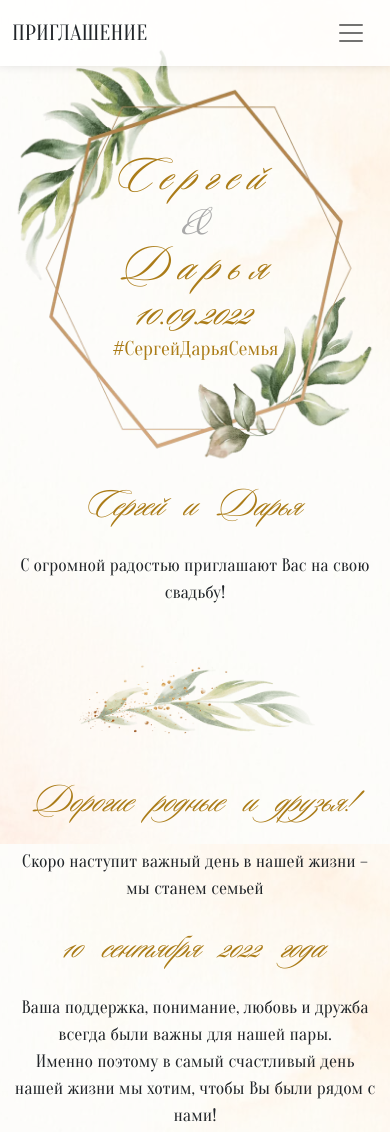
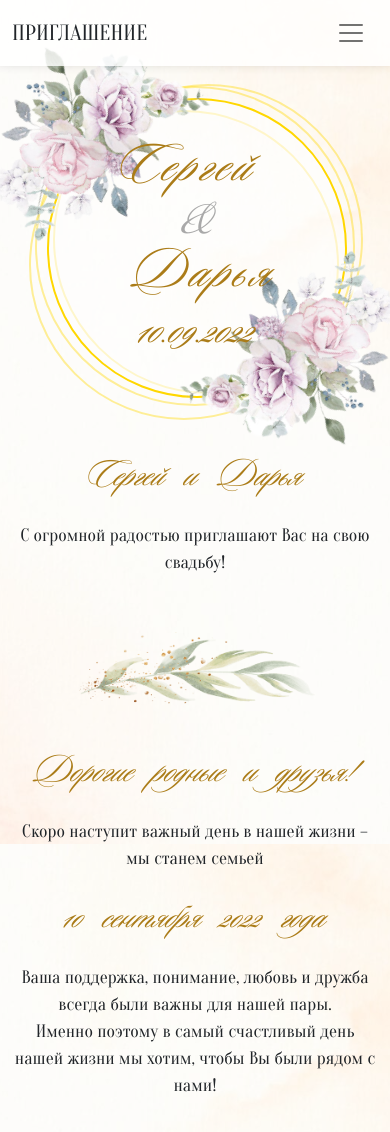
Before and after one commit to Chicony/marriage, a plain HTML site: page index.html in a window 390 px wide. Shown: the top 1132 px of the page. Drawn offline with nearby package versions, Linux system fonts and the light colour scheme.

Commit message:
Changed banner

```diff
--- a/index.html
+++ b/index.html
@@ -37,7 +37,7 @@
                       <a class="nav-link" href="#sectionTimer">Таймер</a>
                     </li>
                     <li class="nav-item">
-                      <a class="nav-link" href="#">Дресс-код</a>
+                      <a class="nav-link" href="#sectionDressCode">Дресс-код</a>
                     </li>
                     <li class="nav-item">
                       <a class="nav-link" href="#sectionTag">Хештег</a>
@@ -50,15 +50,17 @@
         </div>
       </div>
     </header>
-    <div class="container banner">
-      <div class="container-image">
-        <img class="image-border" src="template/image/border.webp" alt="">
+    <div class="banner">
+      <div class="container-banner">
+        <div class="container-border right"></div>
+        <div class="container-border left"></div>
+        <img class="image-border left" src="template/image/border-first.png" alt="">
+        <img class="image-border right" src="template/image/border-second.png" alt="">
         <div class="container-data">
           <div class="first-name">Сергей</div>
           <div class="symbol">&</div>
           <div class="last-name">Дарья</div>
           <div class="date">10.09.2022</div>
-          <div class="tag">#СергейДарьяСемья</div>
         </div>
       </div>
       <div class="title">Сергей и Дарья</div>
@@ -130,6 +132,20 @@
       </div>
       <div class="timer" id="timer"></div>
     </div>
+    <div class="container section" id="sectionDressCode">
+      <div class="title">Дресс-код</div>
+      <div class="description">
+        Мы будем рады, если Вы поддержите в своих нарядах
+        <br />
+        цветовую гамму нашей свадьбы.
+      </div>
+      <div class="container-colors">
+        <div class="color-box yellow"></div>
+        <div class="color-box red"></div>
+        <div class="color-box purple"></div>
+        <div class="color-box green"></div>
+      </div>
+    </div>
     <div class="container section" id="sectionTag">
       <div class="title">
         Свадебный хештег
--- a/template/style/main.css
+++ b/template/style/main.css
@@ -16,7 +16,7 @@ body:before
     left: 0;
     width: 100%;
     height: 100%;
-    background-color: rgba(255, 255, 255, .5);
+    background-color: rgba(255, 255, 255, 0.5);
     position: absolute;
     z-index: -1;
 }
@@ -60,36 +60,96 @@ body:before
 .banner
 {
     text-align: center;
+    overflow-x: hidden;
+    padding-top: 16px;
 }
 
-.container-image
+.container-banner
 {
-    margin: 0 auto;
-    width: fit-content;
+    margin: 40px auto;
+    width: 500px;
+    height: 500px;
+    border-radius: 50%;
+    border: 2px solid rgba(255, 215, 0, .4);
     position: relative;
+}
+
+.container-border
+{
+    width: 450px;
+    height: 450px;
+    border-radius: 50%;
+    border: 2px solid rgba(255, 215, 0, .4);
+    position: absolute;
+}
+
+.container-border.right
+{
+    top: 22px;
+    right: 14px;
+}
+
+.container-border.left
+{
+    bottom: 10px;
+    left: 16px;
 }
 
 .image-border
 {
-    max-width: 100%;
-    height: 600px;
+    width: 300px;
+    height: 360px;
+    position: absolute;
+    z-index: 10;
+}
+
+.image-border.left
+{
+    left: -110px;
+    top: -70px;
+    transform: rotate(30deg);
+}
+
+.image-border.right
+{
+    right: -110px;
+    bottom: -70px;
+    transform: rotate(30deg);
 }
 
 .container-data
 {
     font-family: "CeremoniousOne", sans-serif;
     font-size: 80px;
+    width: 430px;
+    height: 430px;
+    border-radius: 50%;
+    border: 2px solid #ffd700;
+    background-color: rgba(255, 255, 255, .5);
     color: #AB7C18;
-    width: 250px;
     position: absolute;
-    top: 140px;
-    left: calc(50% - 125px);
+    top: 35px;
+    left: 35px;
+    padding: 40px 70px 0;
 }
 
 .container-data .last-name,
 .container-data .first-name
 {
     letter-spacing: 10px;
+}
+
+.container-data .last-name,
+.container-data .first-name,
+.container-data .date
+{
+    position: relative;
+    z-index: 20;
+}
+
+.container-data .first-name
+{
+    text-align: left;
 }
 
 .container-data .last-name
@@ -101,15 +161,6 @@ body:before
 {
     text-align: center;
     font-size: 50px;
-    margin-top: -30px;
-}
-
-.container-data .tag
-{
-    font-family: "Oranienbaum", sans-serif;
-    text-align: center;
-    font-size: 20px;
-    margin-top: -16px;
 }
 
 .container-data .symbol
@@ -123,6 +174,8 @@ body:before
 {
     padding-top: 20px;
     padding-bottom: 20px;
+    position: relative;
+    z-index: 100;
 }
 
 .offcanvas-body
@@ -264,11 +317,46 @@ body:before
     width: 250px !important;
 }
 
+.container-colors
+{
+    display: flex;
+    justify-content: center;
+    margin-top: 40px;
+}
+
+.color-box
+{
+    border-radius: 50%;
+    width: 50px;
+    height: 50px;
+    margin: 0 8px;
+}
+
+.color-box.yellow
+{
+    background-color: #F5DEB4;
+}
+
+.color-box.red
+{
+    background-color: #E9C3B8;
+}
+
+.color-box.purple
+{
+    background-color: #BDA3BE;
+}
+
+.color-box.green
+{
+    background-color: #86A294;
+}
+
 @media (max-width: 767px) {
     .header
     {
         position: fixed;
-        z-index: 10;
+        z-index: 50;
         width: 100%;
         background-color: rgba(255, 255, 255, 0.8);
         padding-top: 6px;
@@ -309,26 +397,61 @@ body:before
         font-size: 18px;
     }
 
-    .image-border
+    .container-banner
     {
-        height: 350px;
-    }
-
-    .container-image
-    {
-        padding-top: 36px;
+        width: 320px;
+        height: 320px;
+        margin-top: 70px;
     }
 
     .container-data
     {
-        font-size: 50px;
-        width: fit-content;
-        left: calc(50% - 82px);
+        width: 300px;
+        height: 300px;
+        font-size: 58px;
+        padding-top: 24px;
+        top: 10px;
+        left: 10px;
+    }
+
+    .container-data .last-name,
+    .container-data .first-name
+    {
+        letter-spacing: 4px;
+    }
+
+    .container-data .date
+    {
+        margin-top: -24px;
+    }
+
+    .image-border.right
+    {
+        right: -40px;
+        bottom: -50px;
+    }
+
+    .image-border.left
+    {
+        left: -40px;
+        top: -50px;
+    }
+
+    .image-border
+    {
+        width: 180px;
+        height: 216px;
+    }
+
+    .container-border
+    {
+        width: 310px;
+        height: 310px;
     }
 
     .container-data .symbol
     {
-        margin: -30px 0;
+        margin: -34px 0;
     }
 
     .banner
@@ -336,18 +459,5 @@ body:before
         overflow: hidden;
     }
 
-    .image-border
-    {
-        width: 368px;
-        height: 440px;
-        max-width: initial;
-    }
+
 }
-
-@media (max-width: 390px) {
-    .image-border
-    {
-        margin-left: -40px;
-        margin-right: -40px;
-    }
-}
```
Also changed, not shown: template/image/border-first.png (added), template/image/border-second.png (added), template/image/border.webp (deleted).
